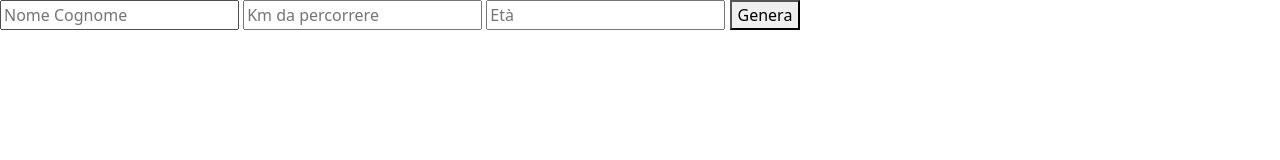
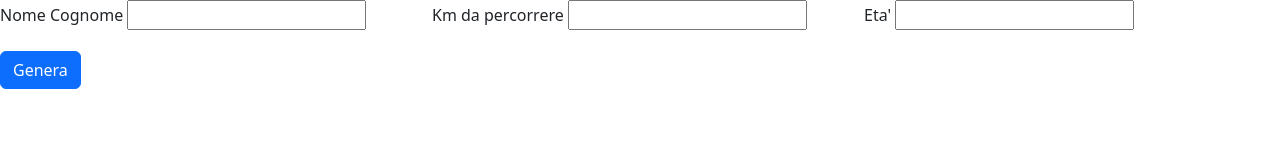
Before and after one commit to Gabbocnc/js-biglietto-treno-form, a plain HTML site: page index.html in a window 1280 px wide. Drawn offline with nearby package versions, Linux system fonts and the light colour scheme.

Commit message:
add preventdefault

```diff
--- a/index.html
+++ b/index.html
@@ -11,14 +11,26 @@
 </head>
 
 <body>
+    <main>
+        <form class="row g-3 needs-validation" novalidate>
+          <div class="col-md-4">
+            <label for="nomeCognome" class="form-label">Nome Cognome</label>
+            <input type="text" class="nomeCognome" id="nomeCognome" value="" required>
+          </div>
+          <div class="col-md-4">
+            <label for="kmDaPercorrere" class="form-label">Km da percorrere</label>
+            <input type="number" class="kmDaPercorrere" id="kmDaPercorrere" value="" required>
+          </div>
+          <div class="col-md-4">
+            <label for="age" class="form-label">Eta'</label>
+            <input type="number" class="age" id="age" value="" required>
 
-    <main>
-
-        <input type="text" class="nomeCognome" placeholder="Nome Cognome" value="">
-        <input type="number" class="kmDaPercorrere" placeholder="Km da percorrere" value="">
-        <input type="number" class="age" placeholder="Età" value="">
-        <button class="genera">Genera</button>
-
+          </div>
+          </div>
+          <div class="col-12">
+            <button class="btn btn-primary genera" type="submit">Genera</button>
+          </div>
+        </form>
 
     </main>
     <script src="./main.js"></script>
--- a/main.js
+++ b/main.js
@@ -1,9 +1,10 @@
 // MILESTONE 1: Iniziamo implementando il programma senza alcuna estetica: usando esclusivamente due input e un bottone (non stilizzati), realizziamo le specifiche scritte sopra. La risposta finale (o output) sarà anch’essa da scrivere in console.
 
-nomeCognomeEl = document.querySelector('.nomeCognome');
-kmDaPercorrereEl = document.querySelector('.kmDaPercorrere');
-ageEl = document.querySelector('.age');
-generaEl = document.querySelector('.genera')
+const nomeCognomeEl = document.querySelector('.nomeCognome');
+const kmDaPercorrereEl = document.querySelector('.kmDaPercorrere');
+const ageEl = document.querySelector('.age');
+const generaEl = document.querySelector('.genera');
+const formEl = document.querySelector('form');
 
 
 generaEl.addEventListener('click', function() {
@@ -21,3 +22,8 @@ generaEl.addEventListener('click', function() {
     console.log(totalPrice.toFixed(2));
 
 })
+
+
+ formEl.addEventListener('submit', function(e){
+    e.preventDefault()
+ })
```
